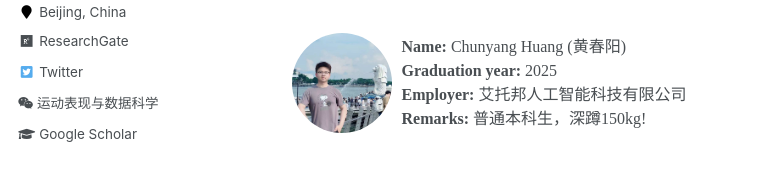
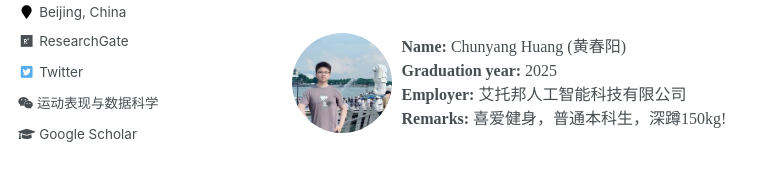
Before and after one commit to sportssuper/ZSL, a Jekyll site: the page built from _pages/graduates.md, in a window 1280 px wide and 900 px high, scrolled down 1020 px. Shown: the part 331-512 px from the top of the window, without its empty margins (0-783 px from the left). Built offline with Jekyll 4.4.1, drawn with Linux system fonts in a browser that asks for light colours; a script that is not in the unit is left out.

Commit message:
Update graduates.md

```diff
--- a/_pages/graduates.md
+++ b/_pages/graduates.md
@@ -181,7 +181,7 @@ author_profile: true
       <strong>Name: </strong>Chunyang Huang (黄春阳)<br>
       <strong>Graduation year: </strong>2025<br>
       <strong>Employer: </strong>艾托邦人工智能科技有限公司<br>
-      <strong>Remarks: </strong>普通本科生，深蹲150kg!
+      <strong>Remarks: </strong>喜爱健身，普通本科生，深蹲150kg!
     </p>
   </div>
 </div>
```
